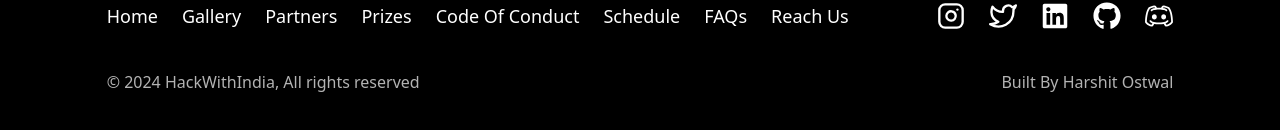
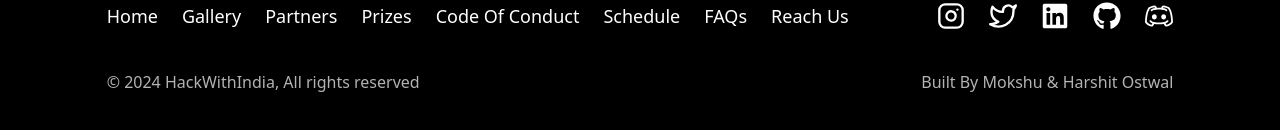
Before and after one commit to harshit-ostwal/hackwithindia, a Next.js app: page /CodeOfConduct in a window 1280 px wide. Shown: the part 4884-5014 px from the top of the page. Built offline with nearby package versions, Linux system fonts and the light colour scheme.

Commit message:
Update footer.jsx

```diff
--- a/src/components/footer.jsx
+++ b/src/components/footer.jsx
@@ -39,7 +39,7 @@ function Footer() {
 
                     <div className="flex flex-col items-center justify-between gap-2 md:flex-row text-white/70">
                         <p className="text-sm font-light md:text-base">© {year} HackWithIndia, All rights reserved</p>
-                        <p className="text-sm font-light md:text-base">Built By Harshit Ostwal</p>
+                        <p className="text-sm font-light md:text-base">Built By Mokshu & Harshit Ostwal</p>
                     </div>
                 </div>
 
```
